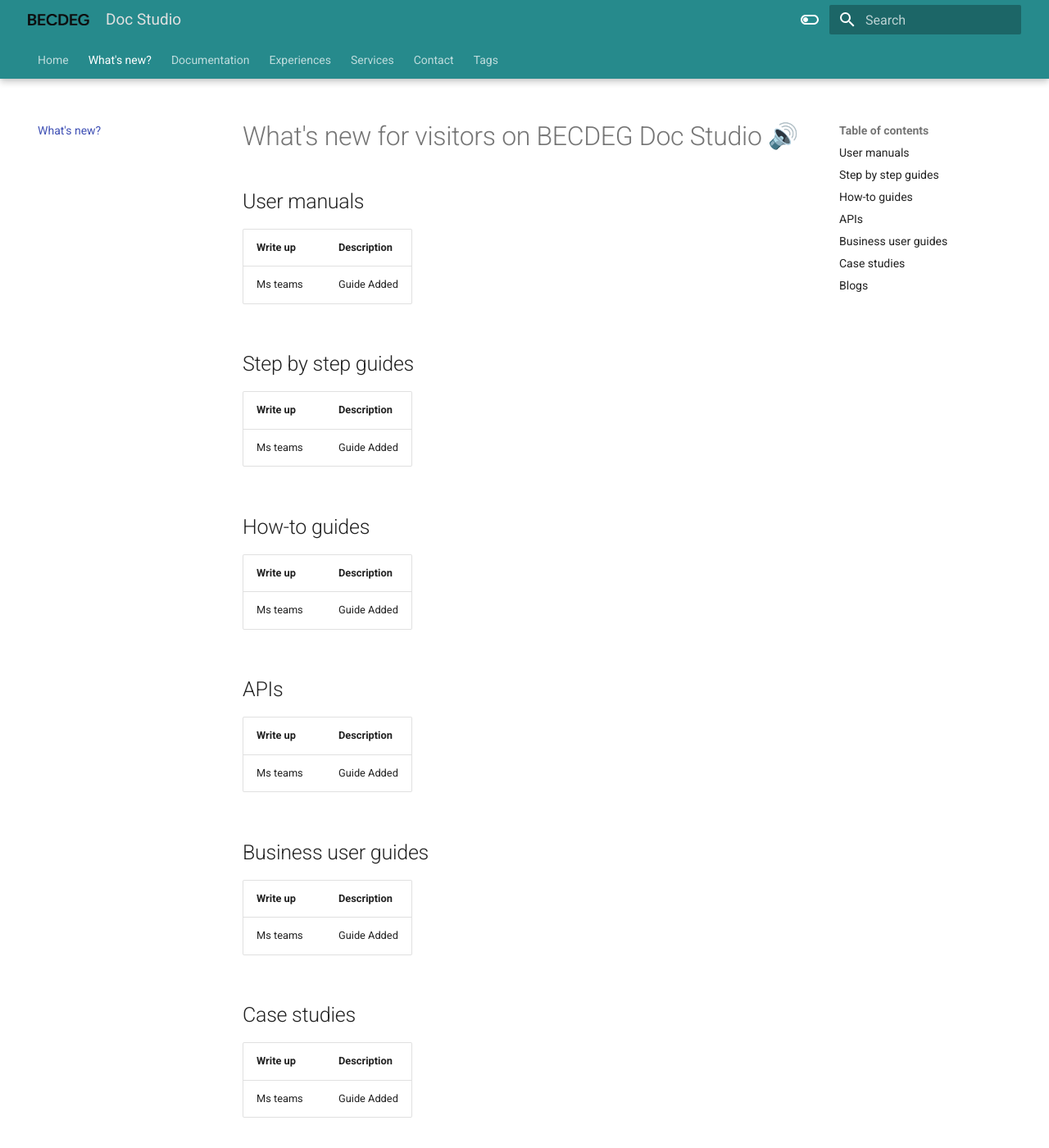
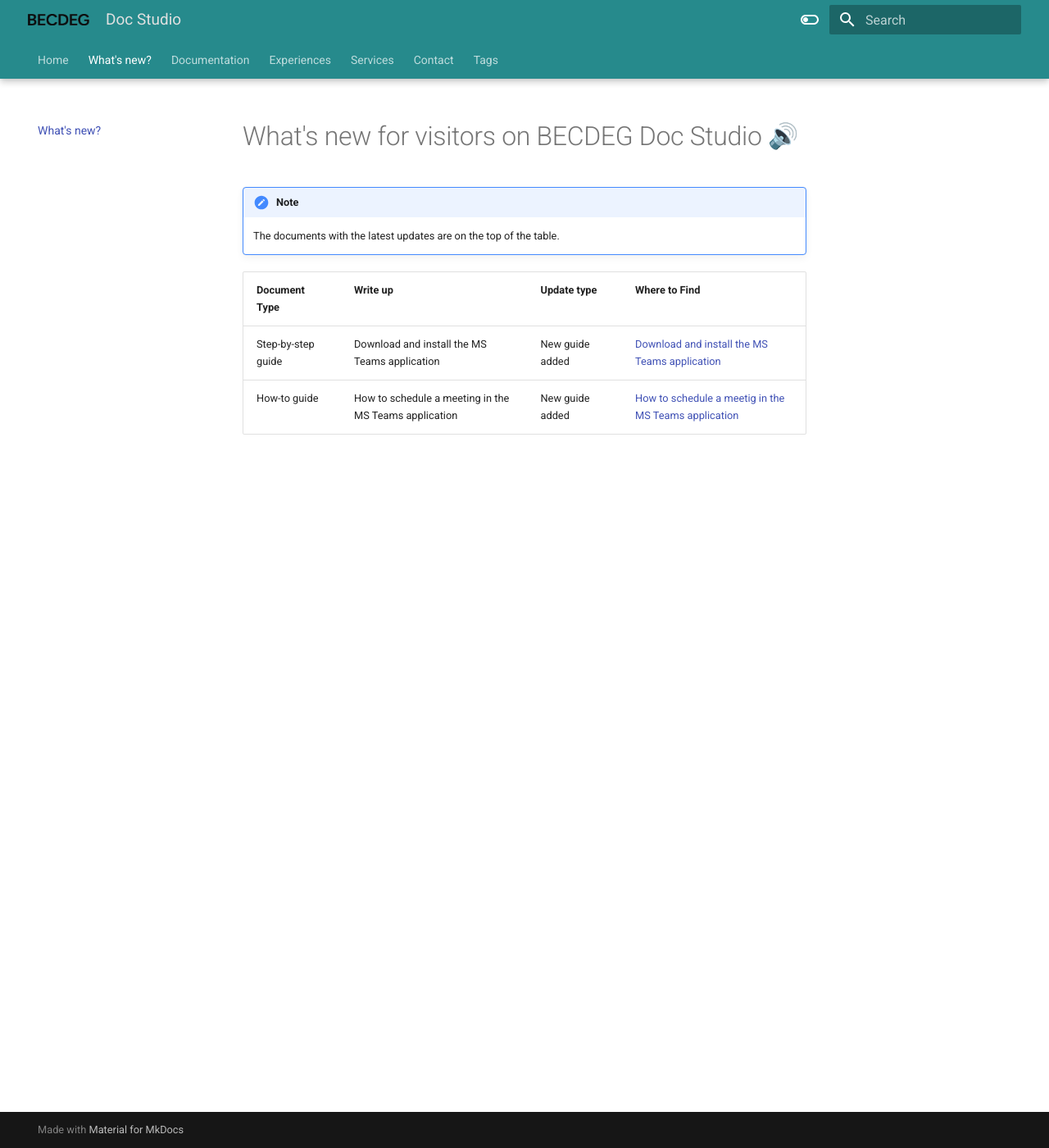
Before and after one commit to harshkanth/Becdeg-docs, an MkDocs documentation site: the page built from docs/Whatsnew.md, in a window 1280 px wide and 1400 px high. Shown: the whole window at 82% size. Built offline with MkDocs 1.6.1 and Material for MkDocs 9.7.7, drawn with Linux system fonts in a browser that asks for light colours; emoji names are drawn with the system emoji font; some of the changed text lies outside the part shown.

Commit message:
New updates

```diff
--- a/docs/Whatsnew.md
+++ b/docs/Whatsnew.md
@@ -1,43 +1,9 @@
 # What's new for visitors on BECDEG Doc Studio :loud_sound:
 
-## User manuals
+!!! note
+    The documents with the latest updates are on the top of the table.
 
-|Write up|Description|
-|--------|-----------|
-|Ms teams|Guide Added|
-
-## Step by step guides
-
-|Write up|Description|
-|--------|-----------|
-|Ms teams|Guide Added|
-
-## How-to guides
-
-|Write up|Description|
-|--------|-----------|
-|Ms teams|Guide Added|
-
-## APIs
-
-|Write up|Description|
-|--------|-----------|
-|Ms teams|Guide Added|
-
-## Business user guides
-
-|Write up|Description|
-|--------|-----------|
-|Ms teams|Guide Added|
-
-## Case studies
-
-|Write up|Description|
-|--------|-----------|
-|Ms teams|Guide Added|
-
-## Blogs
-
-|Write up|Description|
-|--------|-----------|
-|Ms teams|Guide Added|
+|Document Type|Write up|Update type|Where to Find|
+|-------------|--------|-----------|-------------|
+|Step-by-step guide|Download and install the MS Teams application|New guide added|[Download and install the MS Teams application](download_and_install_msteams.md)|
+|How-to guide|How to schedule a meeting in the MS Teams application|New guide added|[How to schedule a meetig in the MS Teams application](schedule_meeting_in_teams.md)|
```
Also changed, not shown: docs/APIs.md (+15 -0 lines), docs/How_to_overview.md (+16 -0 lines), docs/business-user-guides.md (+10 -0 lines), docs/case-studies.md (+10 -0 lines), docs/step-by-step-guide-overview.md (+17 -0 lines), docs/user_manuals_overview.md (+19 -1 lines).
